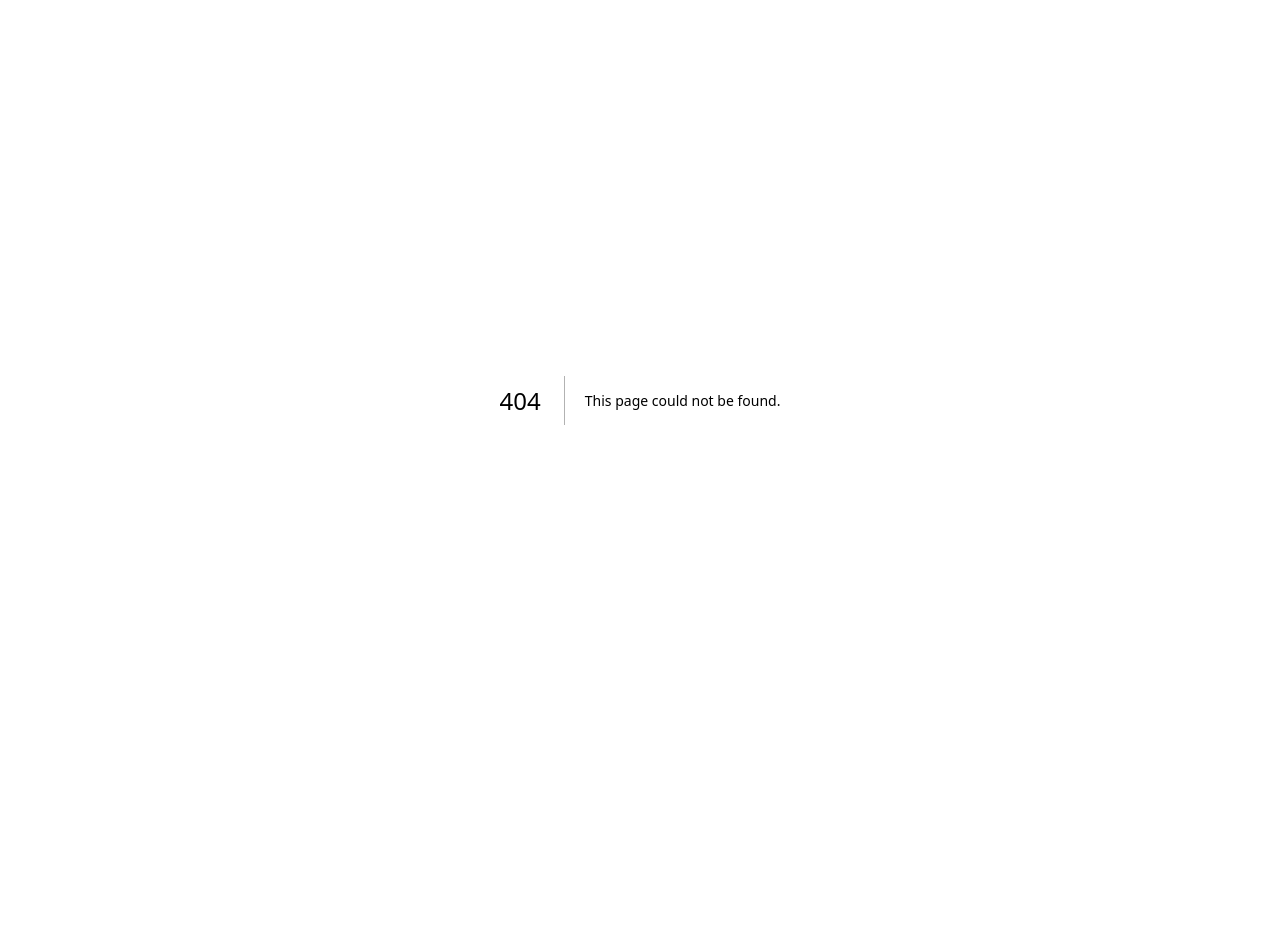
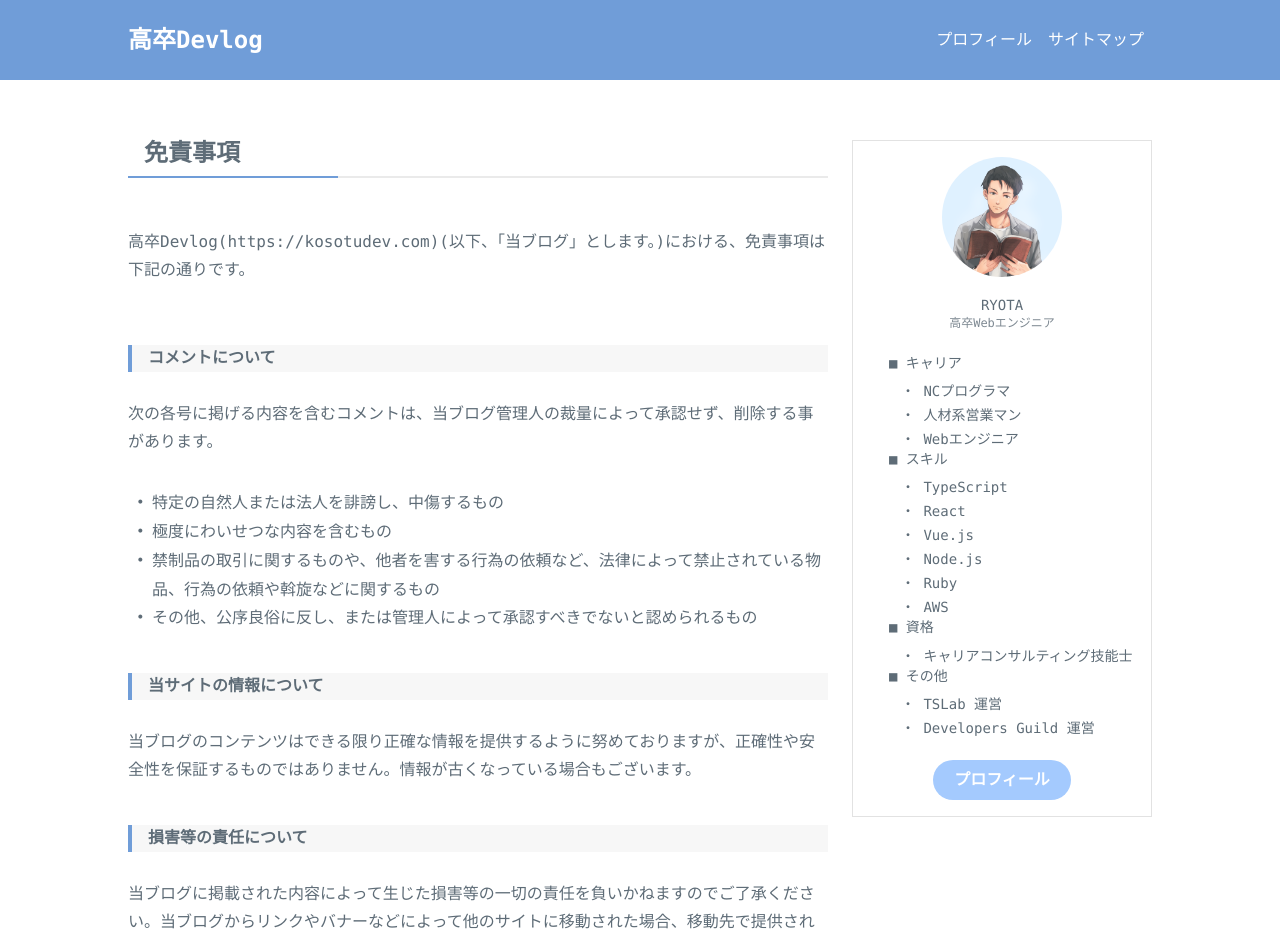
Before and after one commit to RYOTA-F/kosotu-devlog, a Next.js app: page /disclaimer in a window 1280 px wide. Before the commit this address had no page. Shown: the top 940 px of the page. Before the commit the page ends 800 px from the top, so only its background shows below. Built offline with nearby package versions, Linux system fonts and the light colour scheme.

Commit message:
:sparkles: Disclaimer

```diff
--- /dev/null
+++ b/src/components/assembles/Disclaimer/const.ts
@@ -0,0 +1,40 @@
+export const DISCLAIMER = {
+  TITEL: '免責事項',
+  DESCRIPTION:
+    '高卒Devlog(https://kosotudev.com)(以下、「当ブログ」とします。)における、免責事項は下記の通りです。',
+  COMMENT: {
+    TITLE: 'コメントについて',
+    CONTENT:
+      '次の各号に掲げる内容を含むコメントは、当ブログ管理人の裁量によって承認せず、削除する事があります。',
+    LIST: [
+      '特定の自然人または法人を誹謗し、中傷するもの',
+      '極度にわいせつな内容を含むもの',
+      '禁制品の取引に関するものや、他者を害する行為の依頼など、法律によって禁止されている物品、行為の依頼や斡旋などに関するもの',
+      'その他、公序良俗に反し、または管理人によって承認すべきでないと認められるもの',
+    ],
+  },
+  INFORMATION: {
+    TITLE: '当サイトの情報について',
+    CONTENT:
+      '当ブログのコンテンツはできる限り正確な情報を提供するように努めておりますが、正確性や安全性を保証するものではありません。情報が古くなっている場合もございます。',
+  },
+  RESPONSIBILITY: {
+    TITLE: '損害等の責任について',
+    CONTENT:
+      '当ブログに掲載された内容によって生じた損害等の一切の責任を負いかねますのでご了承ください。当ブログからリンクやバナーなどによって他のサイトに移動された場合、移動先で提供される情報およびサービス等について一切の責任を負いません。',
+  },
+  COPYRIGHT: {
+    TITLE: '著作権・肖像権について',
+    CONTENT:
+      '当サイトで掲載している画像の著作権や肖像権等は、各権利所有者に帰属します。',
+  },
+  REPRINT: {
+    TITLE: '無断転載の禁止について',
+    CONTENT:
+      '当サイトに存在する、文章や画像、動画等の著作物の情報を無断転載することを禁止します。引用の範囲を超えるものについては、法的処置を行います。',
+  },
+} as const
+
+export const ARIA_LABEL = {
+  DISCLAIMER: 'disclaimer',
+} as const
--- /dev/null
+++ b/src/components/assembles/Disclaimer/index.styles.tsx
@@ -0,0 +1,56 @@
+import styled from '@emotion/styled'
+/* Const */
+import { COLOR, SIZE } from '@/const/index'
+
+export const Wrapper = styled.div`
+  width: 100%;
+  color: ${COLOR.GRAY_SCALE.GRAY.TEXT_1};
+`
+
+export const H1 = styled.h1`
+  padding-left: ${SIZE.SPACE.X16};
+  color: ${COLOR.GRAY_SCALE.GRAY.TEXT_1};
+  font-size: ${SIZE.FONT.X24};
+  position: relative;
+
+  &::before {
+    position: absolute;
+    content: '';
+    width: 100%;
+    bottom: -10px;
+    left: 0;
+    height: 2px;
+    background: repeating-linear-gradient(
+      90deg,
+      ${COLOR.BLUE_GROUP.MAIN} 0%,
+      ${COLOR.BLUE_GROUP.MAIN} 30%,
+      rgba(150, 150, 150, 0.2) 30%,
+      rgba(150, 150, 150, 0.2) 100%
+    );
+  }
+`
+
+export const Description = styled.p`
+  margin: ${SIZE.SPACE.X60} 0;
+  line-height: 1.8;
+`
+
+export const Content = styled.div`
+  line-height: 1.8;
+`
+
+export const List = styled.ul`
+  margin: ${SIZE.SPACE.X32} 0;
+  padding-left: ${SIZE.SPACE.X24};
+`
+
+export const ListItem = styled.li`
+  position: relative;
+
+  :before {
+    position: absolute;
+    left: -20px;
+    content: '・';
+    font-weight: bold;
+  }
+`
--- /dev/null
+++ b/src/components/assembles/Disclaimer/index.tsx
@@ -0,0 +1,48 @@
+import { FC } from 'react'
+/* Components */
+import { H4 } from '@/components/atoms/Heading'
+/* Const */
+import { DISCLAIMER, ARIA_LABEL } from './const'
+/* Styles */
+import {
+  Wrapper,
+  H1,
+  Description,
+  Content,
+  List,
+  ListItem,
+} from './index.styles'
+
+const Disclaimer: FC = () => {
+  return (
+    <Wrapper aria-label={ARIA_LABEL.DISCLAIMER}>
+      <H1>{DISCLAIMER.TITEL}</H1>
+      <Description>{DISCLAIMER.DESCRIPTION}</Description>
+      {/* コメント */}
+      <H4>{DISCLAIMER.COMMENT.TITLE}</H4>
+      <Content>
+        {DISCLAIMER.COMMENT.CONTENT}
+        <List>
+          {DISCLAIMER.COMMENT.LIST.map((v) => (
+            <ListItem key={v}>{v}</ListItem>
+          ))}
+        </List>
+      </Content>
+      {/* 情報 */}
+      <H4>{DISCLAIMER.INFORMATION.TITLE}</H4>
+      <Content>{DISCLAIMER.INFORMATION.CONTENT}</Content>
+      {/* 損害等の責任 */}
+      <H4>{DISCLAIMER.RESPONSIBILITY.TITLE}</H4>
+      <Content>{DISCLAIMER.RESPONSIBILITY.CONTENT}</Content>
+      {/* 著作権・肖像権 */}
+      <H4>{DISCLAIMER.COPYRIGHT.TITLE}</H4>
+      <Content>{DISCLAIMER.COPYRIGHT.CONTENT}</Content>
+      {/* 無断転載 */}
+      <H4>{DISCLAIMER.REPRINT.TITLE}</H4>
+      <Content>{DISCLAIMER.REPRINT.CONTENT}</Content>
+    </Wrapper>
+  )
+}
+
+export default Disclaimer
+export * from './const'
--- a/src/const/menu.ts
+++ b/src/const/menu.ts
@@ -17,8 +17,8 @@ export const SUB_MENU = {
     URL: PAGE.PRIVACY_POLICY,
   },
   TERMS_OF_SERVICE: {
-    LABEL: '利用規約',
-    URL: PAGE.TERMS_OF_SERVICE,
+    LABEL: '免責事項',
+    URL: PAGE.DISCLAIMER,
   },
 } as const
 
--- a/src/const/page.ts
+++ b/src/const/page.ts
@@ -5,5 +5,5 @@ export const PAGE = {
   PROFILE: '/profile',
   SITE_MAP: '/sitemap',
   PRIVACY_POLICY: '/privacy-policy',
-  TERMS_OF_SERVICE: '/terms-of-service',
+  DISCLAIMER: '/disclaimer',
 } as const
--- /dev/null
+++ b/src/pages/disclaimer/index.tsx
@@ -0,0 +1,15 @@
+import type { NextPage } from 'next'
+/* Components */
+import Disclaimer from '@/components/assembles/Disclaimer'
+/* Layouts */
+import DefaultLayout from '@/components/layouts/DefaultLayout'
+
+const DisclaimerPage: NextPage = () => {
+  return (
+    <DefaultLayout>
+      <Disclaimer />
+    </DefaultLayout>
+  )
+}
+
+export default DisclaimerPage
```
Also changed, not shown: 2 other files (tests, documents, lock files or other folders).
